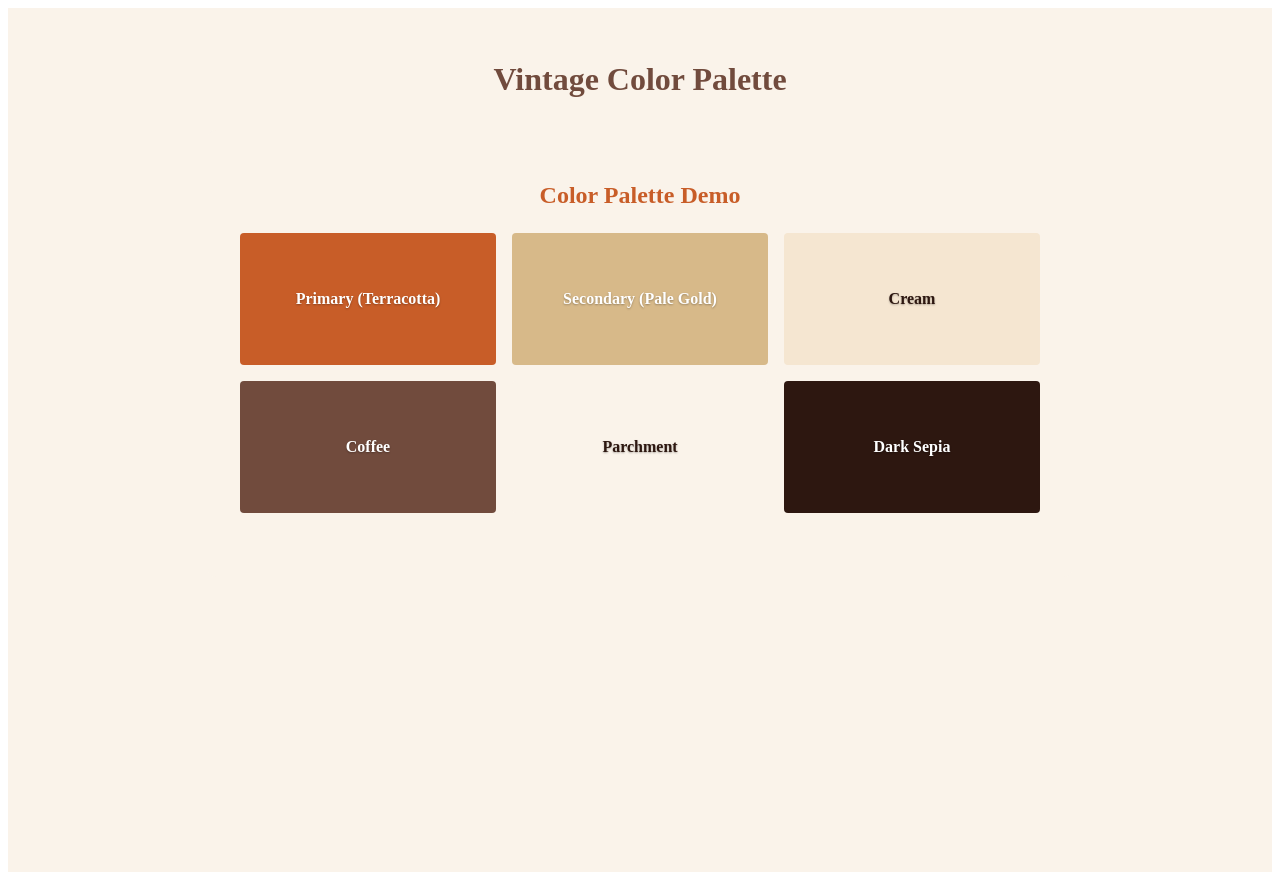
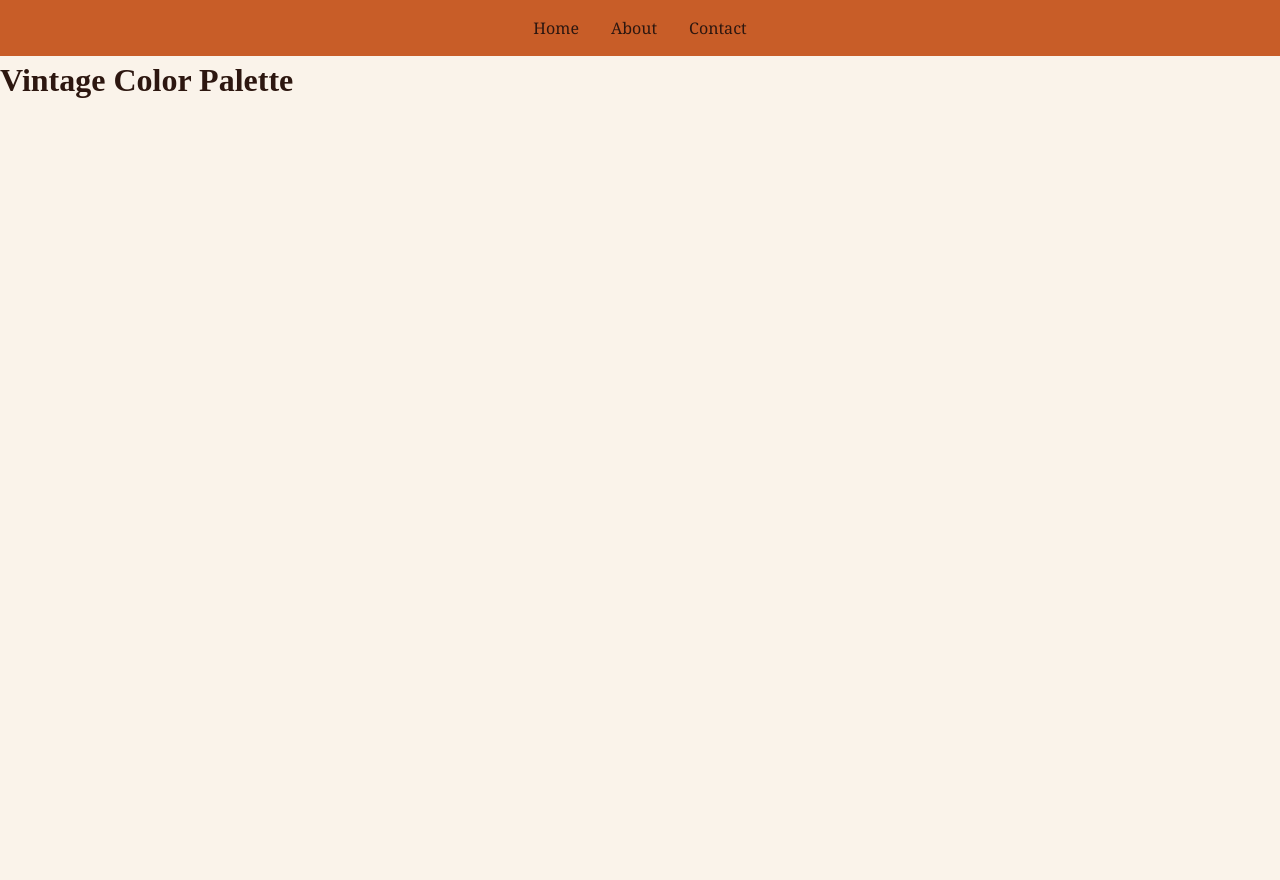
Before and after one commit to zivavu/lilijka, a SvelteKit app: page / in a window 1280 px wide. After the commit the page ends 800 px from the top, so only its background shows below. Built offline with nearby package versions, Linux system fonts and the light colour scheme.

Commit message:
:sparkles: Improve color palette, navbar sketch

```diff
--- a/src/lib/components/ColorDemo.svelte
+++ /dev/null
@@ -1,57 +0,0 @@
-<div class="color-demo">
-	<h2>Color Palette Demo</h2>
-	<div class="color-grid">
-		<div class="color-box" style="background-color: var(--primary)">Primary (Terracotta)</div>
-		<div class="color-box" style="background-color: var(--secondary)">Secondary (Pale Gold)</div>
-		<div class="color-box" style="background-color: var(--cream)">Cream</div>
-		<div class="color-box" style="background-color: var(--coffee)">Coffee</div>
-		<div class="color-box" style="background-color: var(--parchment)">Parchment</div>
-		<div class="color-box" style="background-color: var(--dark-sepia)">Dark Sepia</div>
-	</div>
-</div>
-
-<style>
-	.color-demo {
-		padding: 2rem;
-		background-color: var(--parchment);
-		border-radius: 8px;
-		max-width: 800px;
-		margin: 0 auto;
-	}
-
-	h2 {
-		color: var(--primary);
-		margin-bottom: 1.5rem;
-		text-align: center;
-	}
-
-	.color-grid {
-		display: grid;
-		grid-template-columns: repeat(auto-fit, minmax(200px, 1fr));
-		gap: 1rem;
-		margin-bottom: 2rem;
-	}
-
-	.color-box {
-		height: 100px;
-		display: flex;
-		align-items: center;
-		justify-content: center;
-		color: white;
-		text-shadow: 0 1px 2px rgba(0, 0, 0, 0.3);
-		border-radius: 4px;
-		font-weight: bold;
-		text-align: center;
-		padding: 1rem;
-	}
-
-	.color-box:nth-child(4),
-	.color-box:nth-child(6) {
-		color: white;
-	}
-
-	.color-box:nth-child(3),
-	.color-box:nth-child(5) {
-		color: var(--dark-sepia);
-	}
-</style>
--- a/src/lib/styles/colors.css
+++ b/src/lib/styles/colors.css
@@ -1,12 +1,27 @@
 /* Vintage Color Palette */
 :root {
-	/* Main Colors */
-	--primary: hsl(20, 67%, 47%); /* Terracotta */
-	--secondary: hsl(37, 49%, 69%); /* Pale Gold */
-	--cream: hsl(35, 65%, 89%); /* Soft vintage paper */
-	--coffee: hsl(17, 30%, 34%); /* Deep warm brown */
+	/* Primary (Terracotta) and variants */
+	--primary: hsl(20, 67%, 47%);
+	--primary-light: hsl(20, 65%, 60%);
+	--primary-dark: hsl(20, 70%, 35%);
 
-	/* Background Colors */
-	--parchment: hsl(33, 63%, 95%); /* Light vintage background */
-	--dark-sepia: hsl(15, 47%, 12%); /* Deep dark shade for text */
+	/* Secondary (Pale Gold) and variants */
+	--secondary: hsl(37, 49%, 69%);
+	--secondary-light: hsl(37, 50%, 80%);
+	--secondary-dark: hsl(37, 55%, 55%);
+
+	/* Background colors (based on parchment) */
+	--background: hsl(33, 63%, 95%);
+	--background-light: hsl(33, 63%, 98%);
+	--background-dark: hsl(33, 63%, 90%);
+
+	/* Text colors */
+	--text: var(--dark-sepia);
+	--text-light: hsl(15, 47%, 25%);
+	--text-lighter: hsl(15, 47%, 35%);
+
+	/* Other colors */
+	--cream: hsl(35, 65%, 89%);
+	--coffee: hsl(17, 30%, 34%);
+	--dark-sepia: hsl(15, 47%, 12%);
 }
--- /dev/null
+++ b/src/lib/styles/global.css
@@ -0,0 +1,50 @@
+/* Global CSS Reset and Base Styles */
+
+* {
+	margin: 0;
+	padding: 0;
+	box-sizing: border-box;
+}
+
+html,
+body {
+	width: 100%;
+	height: 100%;
+	font-family: Georgia, serif;
+	color: var(--dark-sepia);
+	background-color: var(--background);
+}
+
+body {
+	line-height: 1.5;
+	font-weight: 400;
+	-webkit-font-smoothing: antialiased;
+	-moz-osx-font-smoothing: grayscale;
+}
+
+h1,
+h2,
+h3,
+h4,
+h5,
+h6 {
+	font-family: 'Times New Roman', serif;
+	font-weight: 700;
+	margin-bottom: 1rem;
+	color: var(--text);
+}
+
+a {
+	color: var(--text);
+	text-decoration: none;
+}
+
+a:hover {
+	color: var(--text-light);
+	text-decoration: underline;
+}
+
+img {
+	max-width: 100%;
+	height: auto;
+}
--- a/src/routes/+layout.svelte
+++ b/src/routes/+layout.svelte
@@ -1,6 +1,26 @@
 <script lang="ts">
 	import '$lib/styles/colors.css';
+	import '$lib/styles/global.css';
 	let { children } = $props();
 </script>
 
+<nav>
+	<a href="/">Home</a>
+	<a href="/about">About</a>
+	<a href="/contact">Contact</a>
+</nav>
 {@render children?.()}
+
+<style>
+	nav {
+		background-color: var(--primary);
+		padding: 1rem;
+		display: flex;
+		justify-content: center;
+		align-items: center;
+	}
+	nav a {
+		text-decoration: none;
+		margin: 0 1rem;
+	}
+</style>
--- a/src/routes/+page.svelte
+++ b/src/routes/+page.svelte
@@ -1,24 +1,9 @@
 <script lang="ts">
-	import ColorDemo from '$lib/components/ColorDemo.svelte';
 </script>
 
 <main>
 	<h1>Vintage Color Palette</h1>
-	<ColorDemo />
 </main>
 
 <style>
-	main {
-		padding: 2rem;
-		max-width: 1200px;
-		margin: 0 auto;
-		background-color: var(--parchment);
-		min-height: 100vh;
-	}
-
-	h1 {
-		color: var(--coffee);
-		text-align: center;
-		margin-bottom: 2rem;
-	}
 </style>
```
Also changed, not shown: src/lib/colors.ts (deleted, +0 -16 lines), src/lib/index.ts (deleted, +0 -7 lines).
